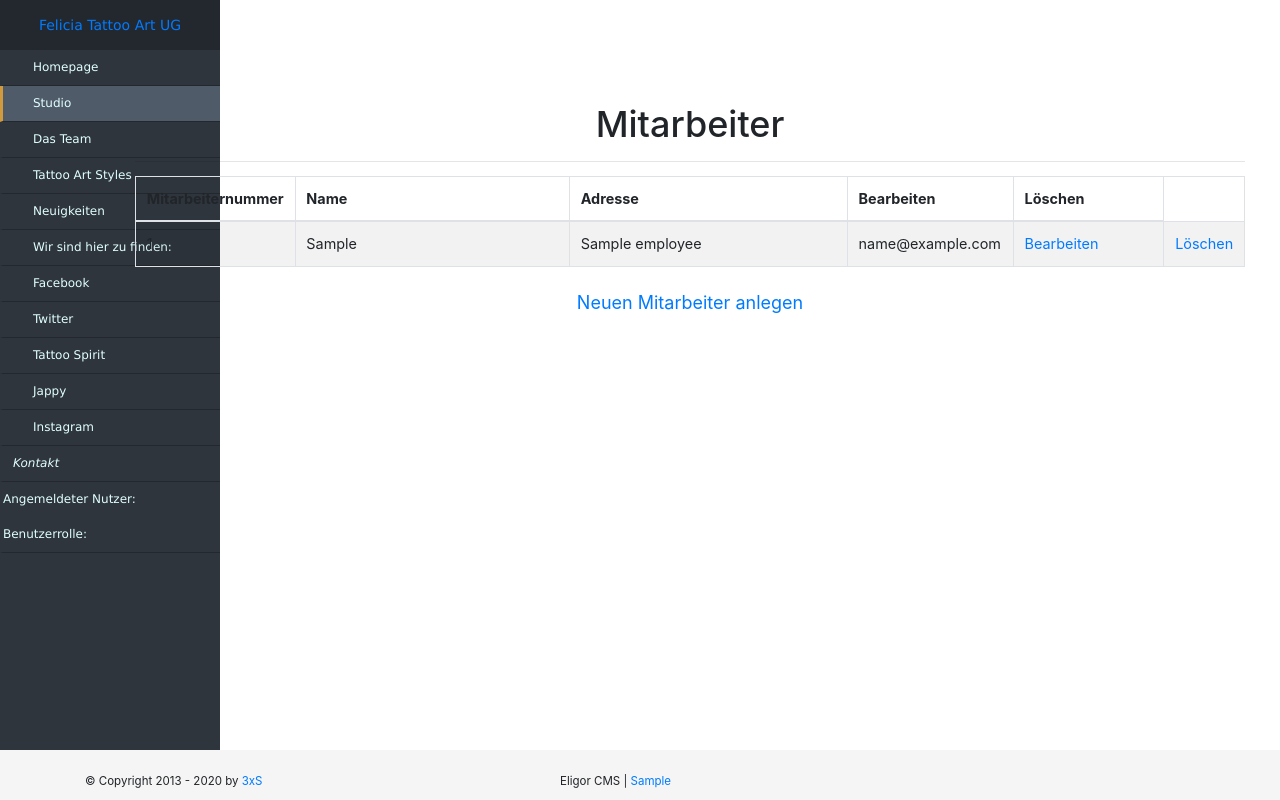
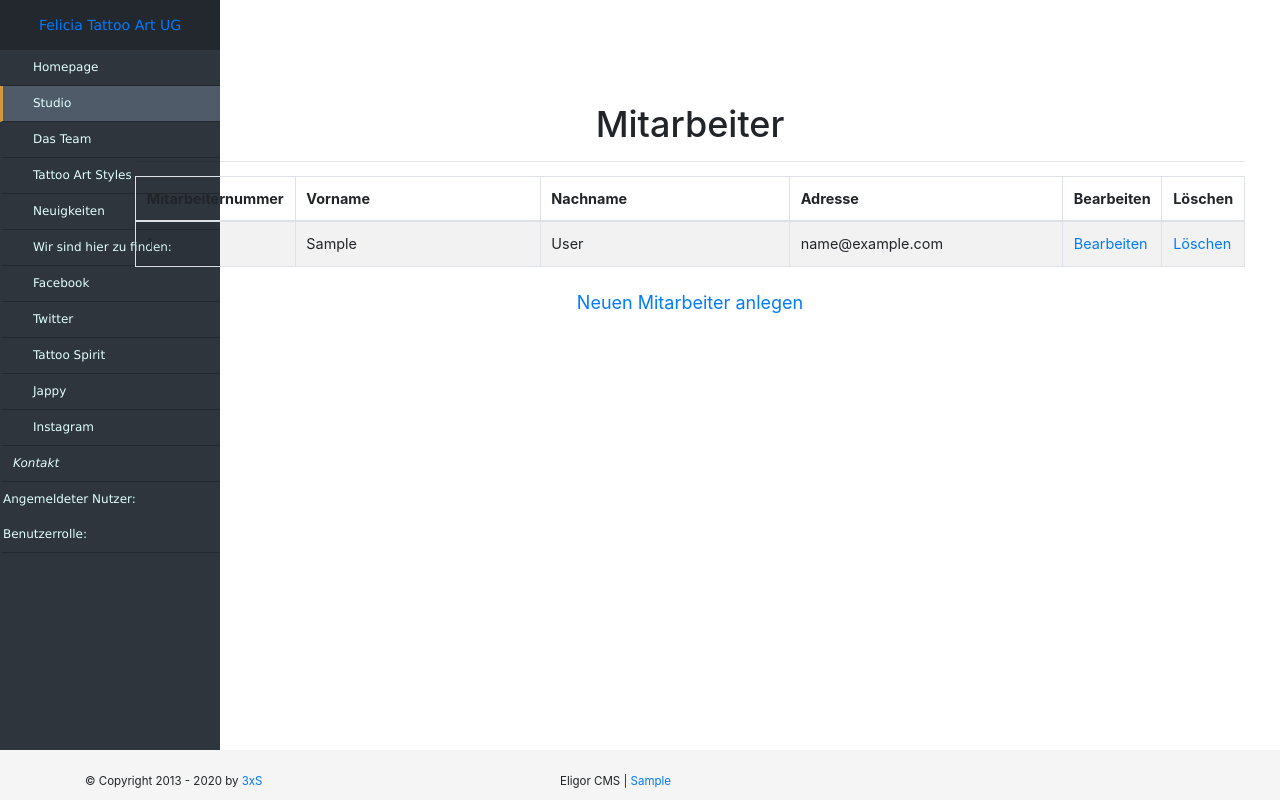
Before and after one commit to Seruun/PythonWebApp, a Python web app: template pywebapp/templates/secured/employees/employees.html in a window 1280 px wide. Run offline with Jinja, Linux system fonts and the light colour scheme; the template is opened without the code that fills it: most values are stand-ins (such as "Sample title", 1, 10 or a date in 2020); some libraries are stand-ins or nearby versions.

Commit message:
Display Hotfix

```diff
--- a/pywebapp/templates/secured/employees/employees.html
+++ b/pywebapp/templates/secured/employees/employees.html
@@ -21,7 +21,8 @@
                             <thead>
                             <tr>
                                 <th width="10%"> Mitarbeiternummer</th>
-                                <th width="30%"> Name</th>
+                                <th width="30%"> Vorname</th>
+                                <th width="30%"> Nachname</th>
                                 <th width="30%"> Adresse</th>
                                 <th width="15%"> Bearbeiten</th>
                                 <th width="15%"> Löschen</th>
@@ -32,7 +33,7 @@
                                 <tr>
                                     <td> {{ employee.id }} </td>
                                     <td> {{ employee.first_name }} </td>
-                                    <td> {{ employee.lasst_name }} </td>
+                                    <td> {{ employee.last_name }} </td>
                                     <td> {{ employee.email }} </td>
                                     <td>
                                         <a href="{{ url_for('employee.edit_employee', id=employee.id) }}">
```
